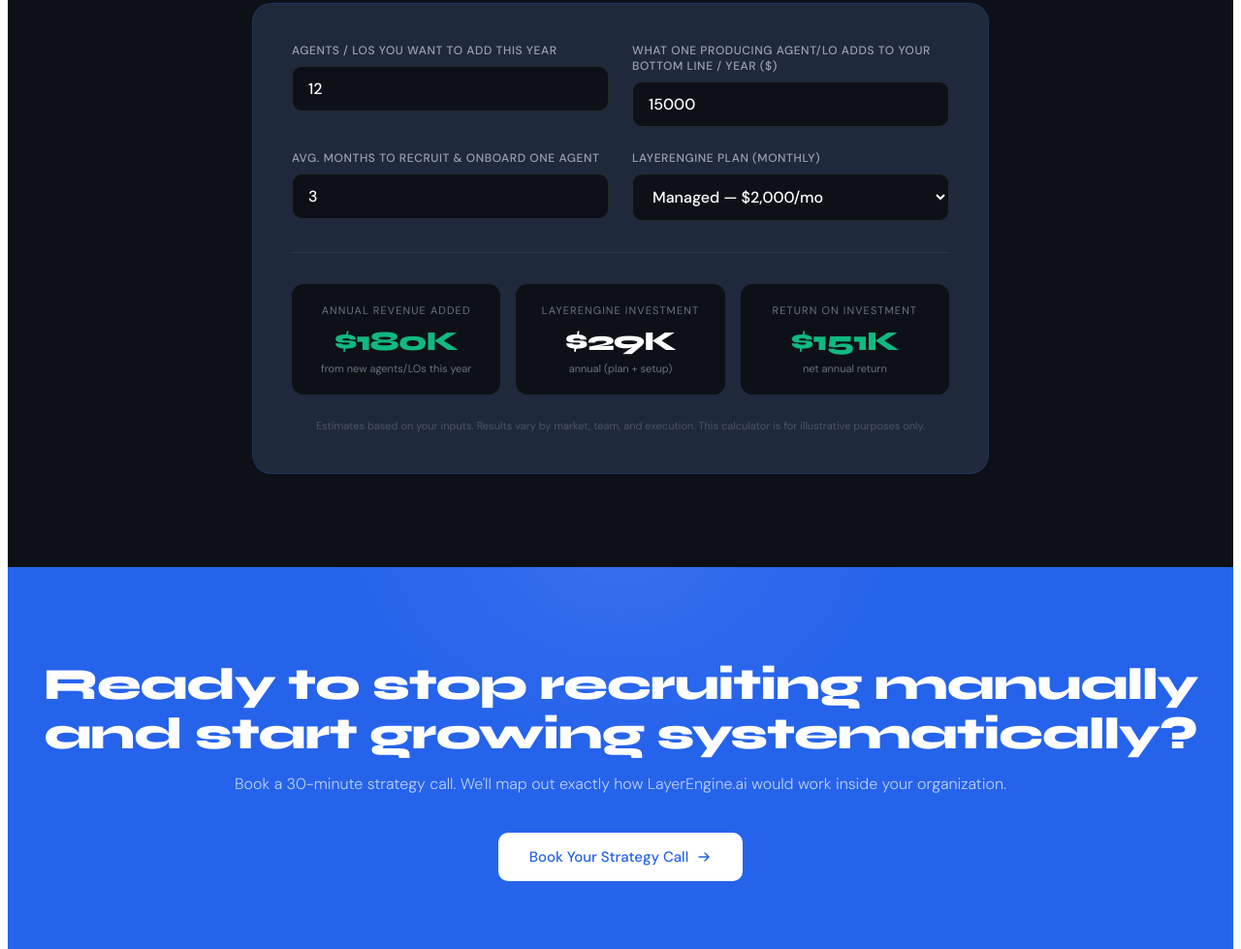
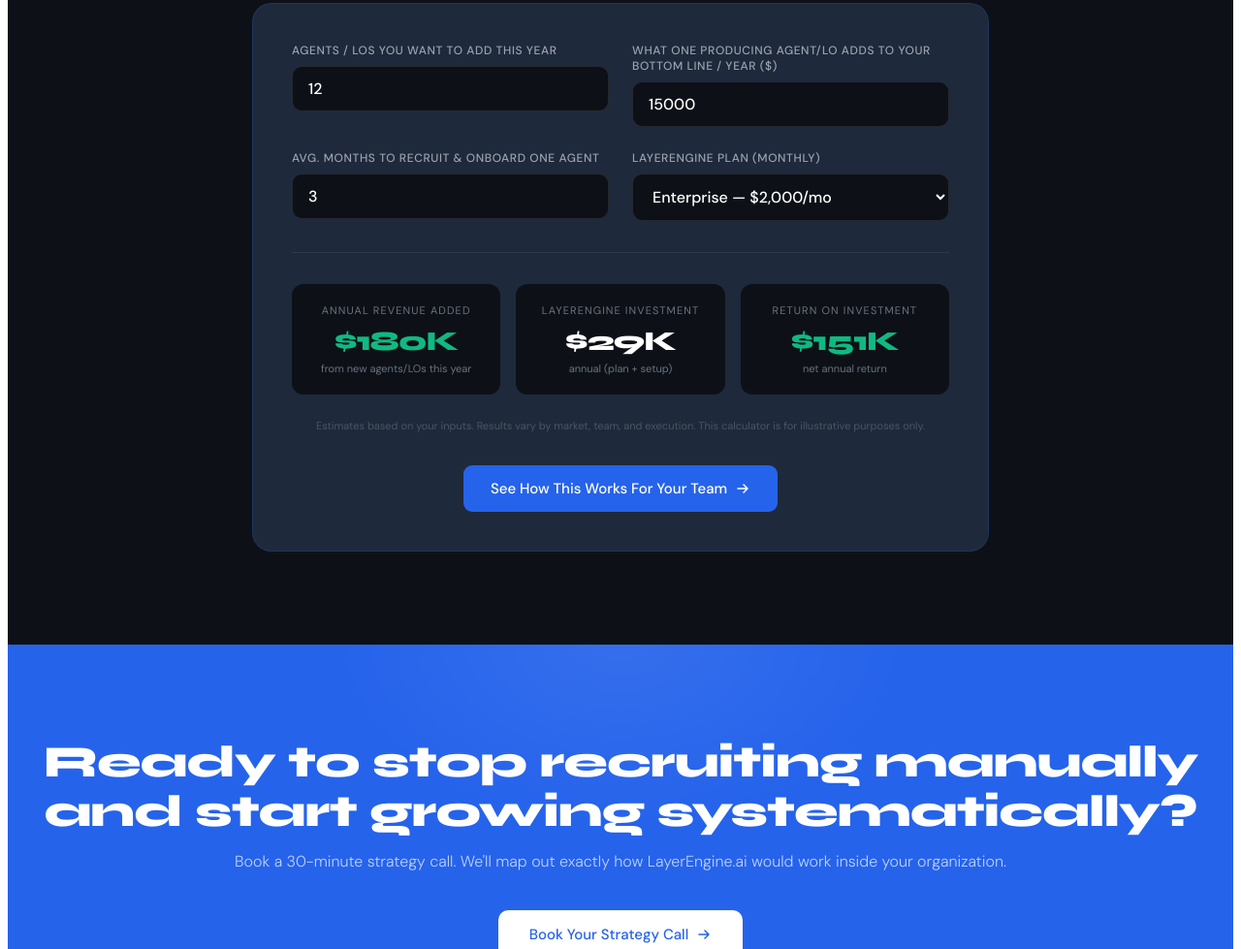
Before and after one commit to layerengine-ai/layerengine-ai.github.io, a plain HTML site: page index.html in a window 1280 px wide. Shown: the part 7387-8366 px from the top of the page at 97% size. Drawn offline with Linux system fonts and the light colour scheme.

Commit message:
Add Calendly CTA below calculator, update plan labels to Growth/Enterprise

```diff
--- a/index.html
+++ b/index.html
@@ -1546,8 +1546,8 @@
         <div>
           <div class="le-roi-label">LayerEngine plan (monthly)</div>
           <select class="le-roi-input" id="le-roi-plan" onchange="leCalcROI()" style="cursor:pointer;">
-            <option value="1000">Standard &mdash; $1,000/mo</option>
-            <option value="2000" selected>Managed &mdash; $2,000/mo</option>
+            <option value="1000">Growth &mdash; $1,000/mo</option>
+            <option value="2000" selected>Enterprise &mdash; $2,000/mo</option>
           </select>
         </div>
       </div>
@@ -1571,6 +1571,13 @@
       </div>
 
       <div class="le-roi-disclaimer">Estimates based on your inputs. Results vary by market, team, and execution. This calculator is for illustrative purposes only.</div>
+
+      <div style="text-align:center;margin-top:2rem;">
+        <a href="https://calendly.com/adam-layerengine/30min" target="_blank" class="le-btn-primary" style="display:inline-flex;align-items:center;gap:0.5rem;">
+          See How This Works For Your Team
+          <svg width="16" height="16" viewBox="0 0 16 16" fill="none"><path d="M3 8h10M9 4l4 4-4 4" stroke="currentColor" stroke-width="1.5" stroke-linecap="round" stroke-linejoin="round"/></svg>
+        </a>
+      </div>
     </div>
   </div>
 </section>
```
